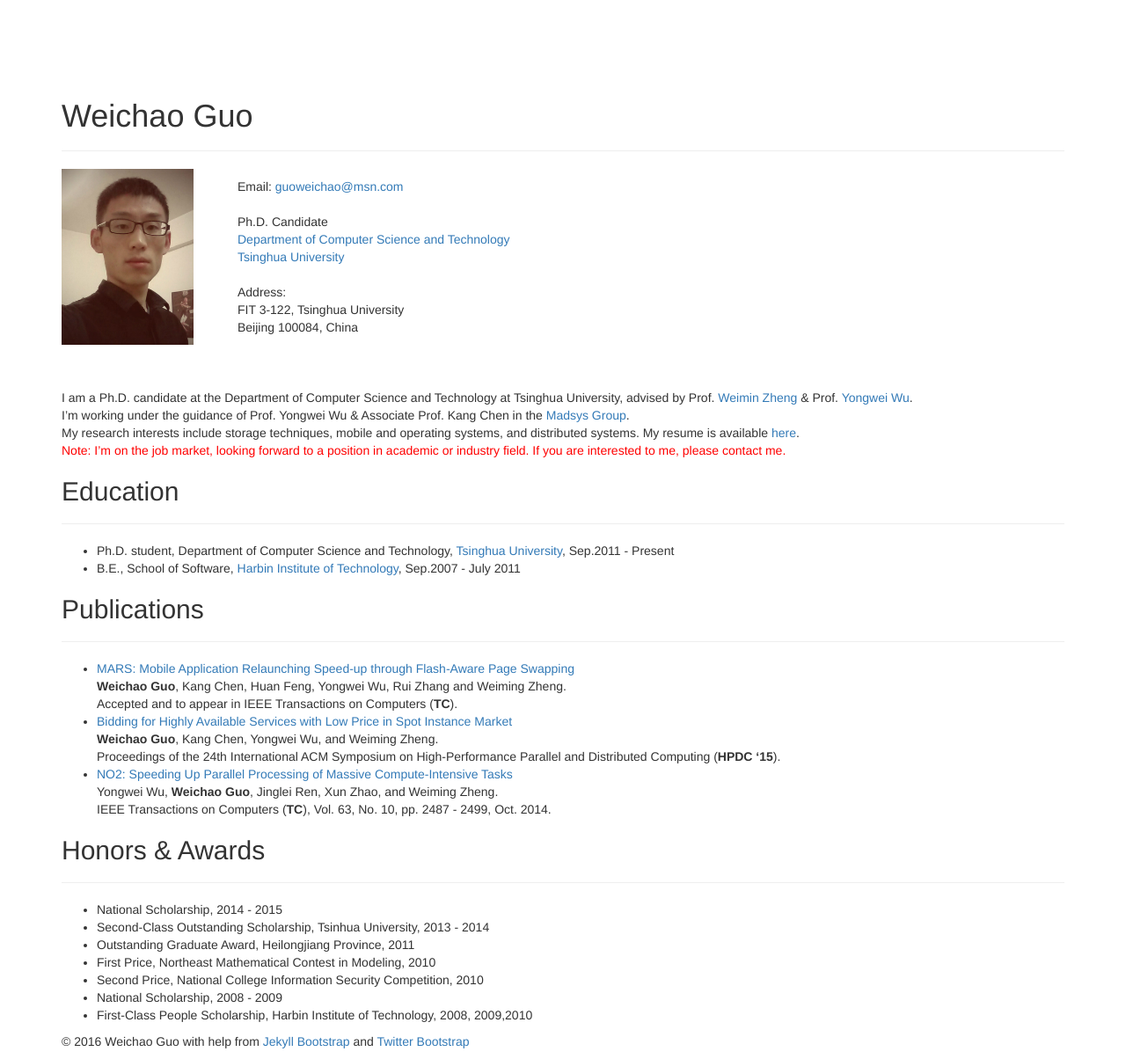
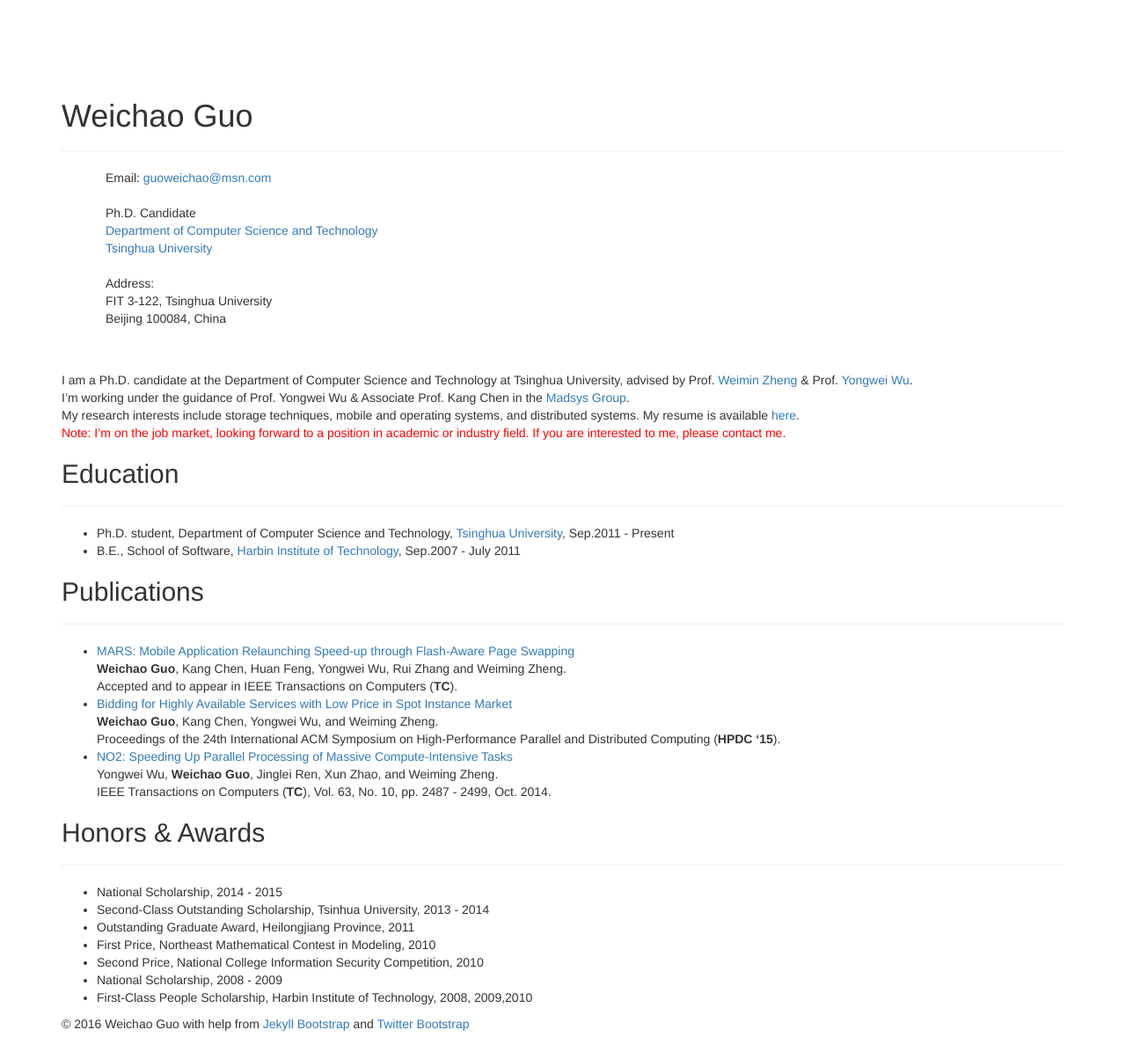
Before and after one commit to weichaoguo/weichaoguo.github.io, a Jekyll site: the page built from index.md, in a window 1280 px wide. Shown: the whole page at 88% size. Built offline with Jekyll 4.4.1, drawn with Linux system fonts in a browser that asks for light colours; nearby versions of some CDN libraries; library files that are not in the unit come from our copies.

Commit message:
Update index.md

```diff
--- a/index.md
+++ b/index.md
@@ -6,7 +6,7 @@ title: Weichao Guo
 <table>
 <tr>
 <td>
-<img style="width: 150px; height: 200px;" src="/images/portrait.jpg" />
+<!--<img style="width: 150px; height: 200px;" src="/images/portrait.jpg" />-->
 </td>
 <td style="width: 50px;">
 </td>
```
